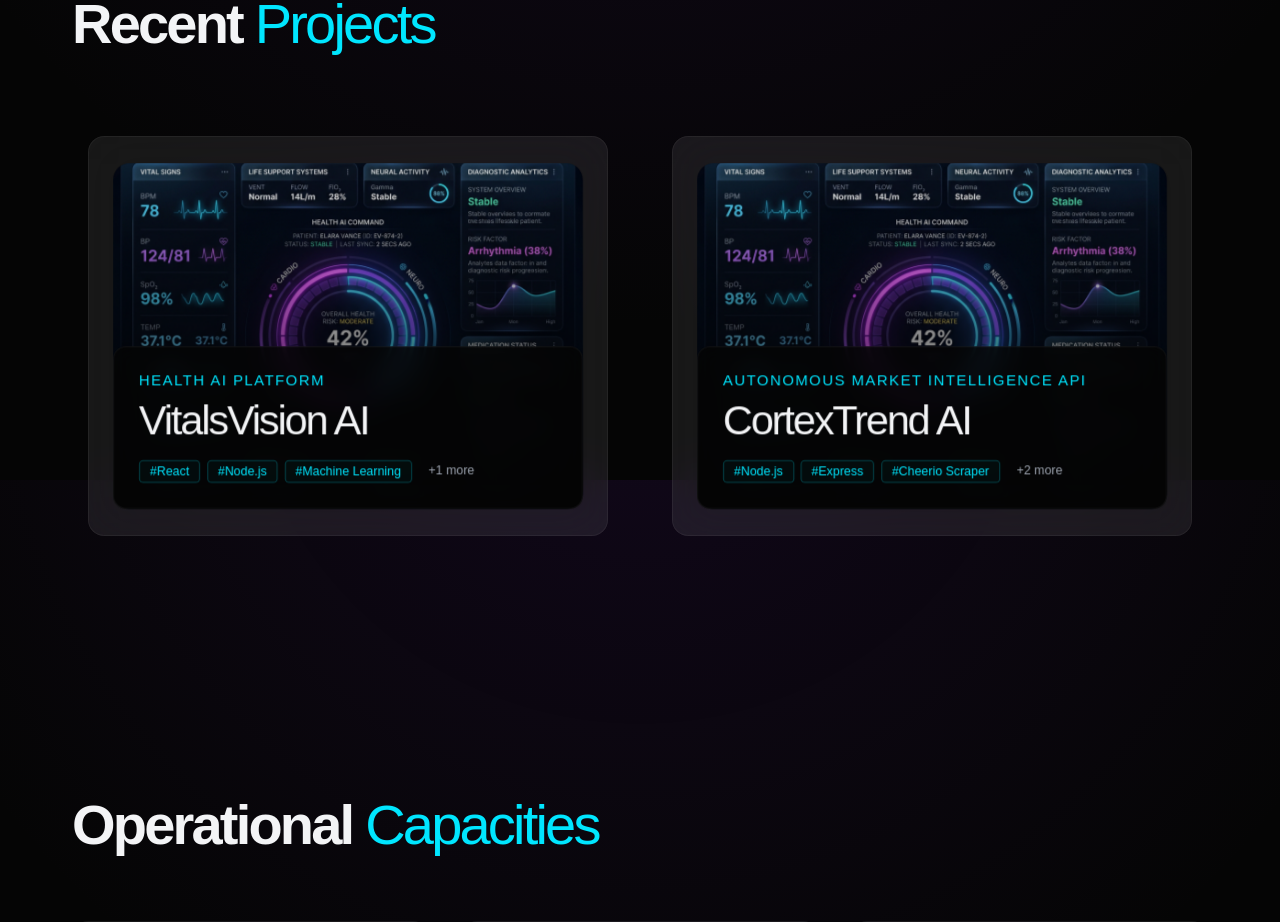
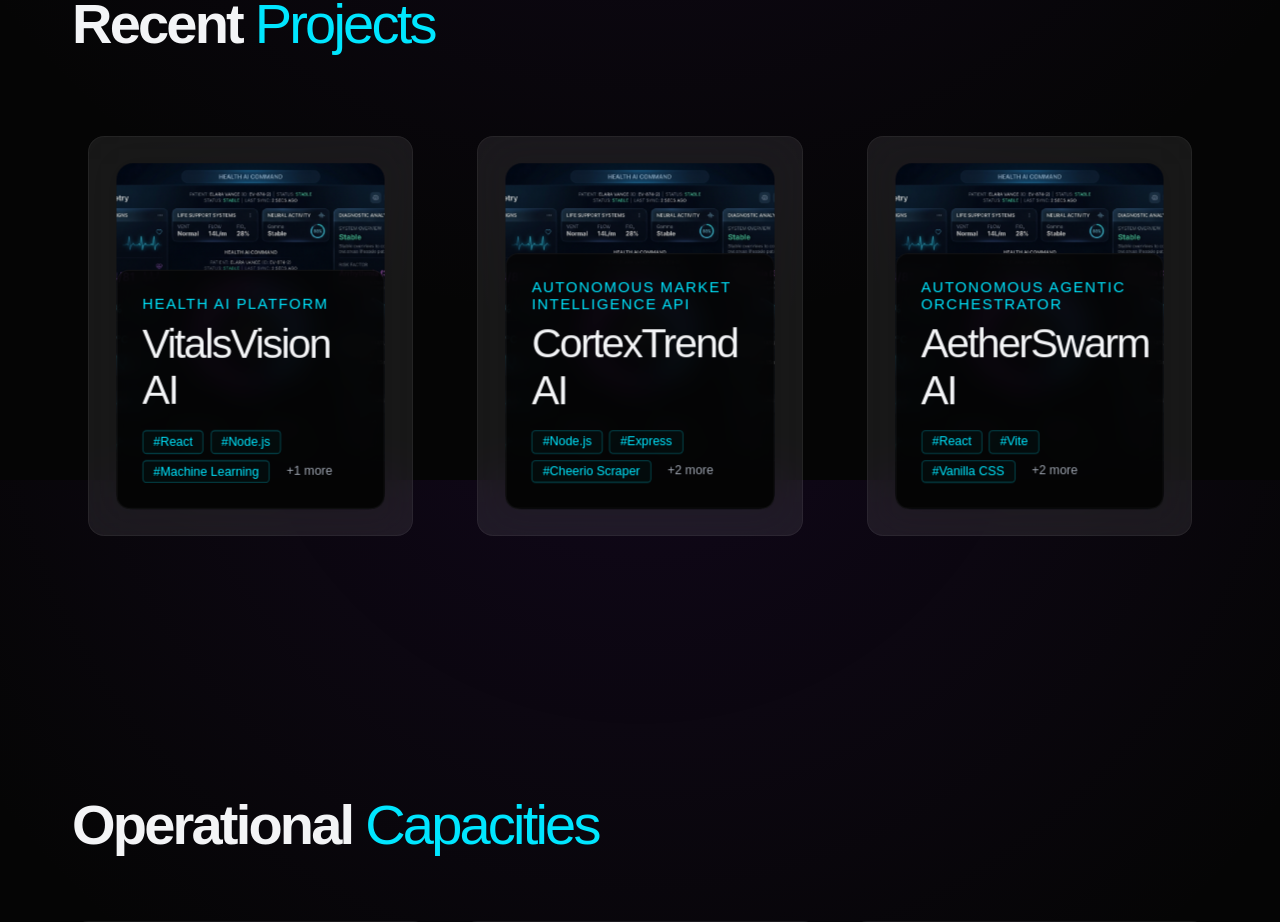
Before and after one commit to bunnyprivvv/-dark-tech-portfolio, a React (Vite) app: page / in a window 1280 px wide. Shown: the part 1120-2042 px from the top of the page. Built offline with nearby package versions, Linux system fonts and the light colour scheme; a web font is replaced by a local one.

Commit message:
revert: removed neurosphere-app vector database sandbox references

```diff
--- a/src/data/projects.js
+++ b/src/data/projects.js
@@ -28,5 +28,20 @@ export const projectsDB = [
       { label: "Sentiment Index Scoring Latency", value: "<15ms" },
       { label: "Monthly Recurring Revenue", value: "$1,480/mo (Simulated)" }
     ]
+  },
+  {
+    id: 3,
+    title: 'AetherSwarm AI',
+    category: 'Autonomous Agentic Orchestrator',
+    image: '/health_ai.png', // Fallback display image
+    description: 'A premium, high-fidelity agentic orchestration control center simulating real-time planning, code diff synthesis, security auditing, and QA test matrices across autonomous agent channels.',
+    realWorldUtility: 'Showcases production-grade multi-agent execution workflows, reducing structural token waste, mitigating command injection vulnerabilities, and accelerating software design cycles.',
+    features: ['Typewriter Thought Streams', 'Vector SVG Node Graph', 'Dynamic IDE Code Diff Viewer', 'Low-Latency Web Audio Synthesizer', 'Telemetry Diagnostic Dashboard'],
+    techStack: ['React', 'Vite', 'Vanilla CSS', 'Web Audio API', 'Framer Motion'],
+    metrics: [
+      { label: "Simulated Token Ingestion", value: "4.8k tokens/s" },
+      { label: "Auditor CVE Mitigation Rate", value: "100% Hardened" },
+      { label: "Node Vector Sync Latency", value: "<1.2ms" }
+    ]
   }
 ];
--- a/src/pages/ProjectDetail.jsx
+++ b/src/pages/ProjectDetail.jsx
@@ -95,6 +95,8 @@ const ProjectDetail = () => {
             onClick={() => {
               if (project.id === 1) {
                 window.open("https://frontend-lake-nine-62.vercel.app", "_blank");
+              } else if (project.id === 3) {
+                window.open("https://aether-swarm-app.vercel.app", "_blank");
               } else {
                 navigate('/sandbox/' + project.id);
               }
@@ -212,7 +214,6 @@ const ProjectDetail = () => {
               {project.id === 1 && 'Initialize Protocol: Discuss AI Integration'}
               {project.id === 2 && 'Initialize Protocol: Review Cryptographic Security'}
               {project.id === 3 && 'Initialize Protocol: View 3D Performance Metrics'}
-              {project.id === 4 && 'Initialize Protocol: Discuss Web3 Architecture'}
             </button>
           </div>
 
```
